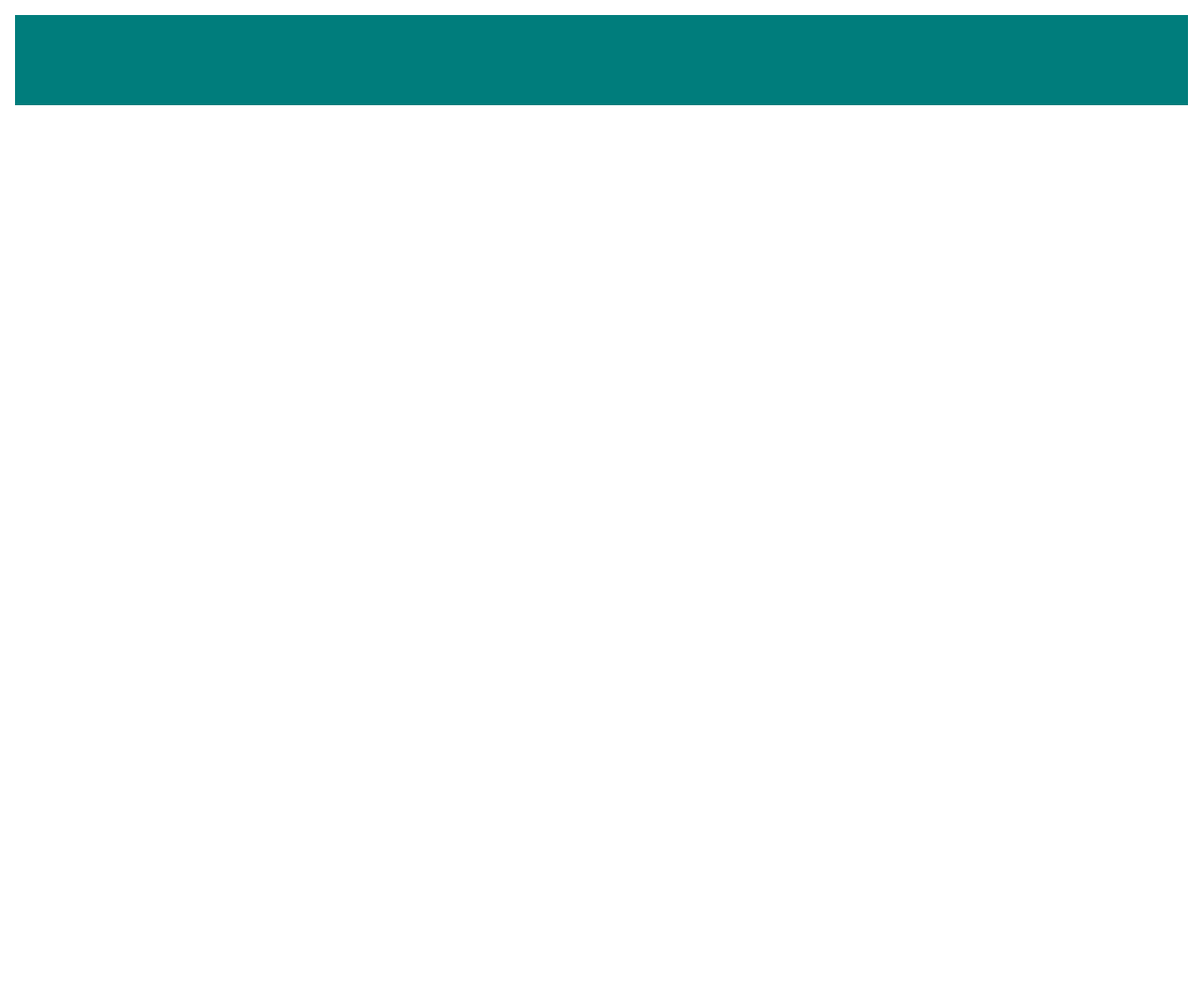
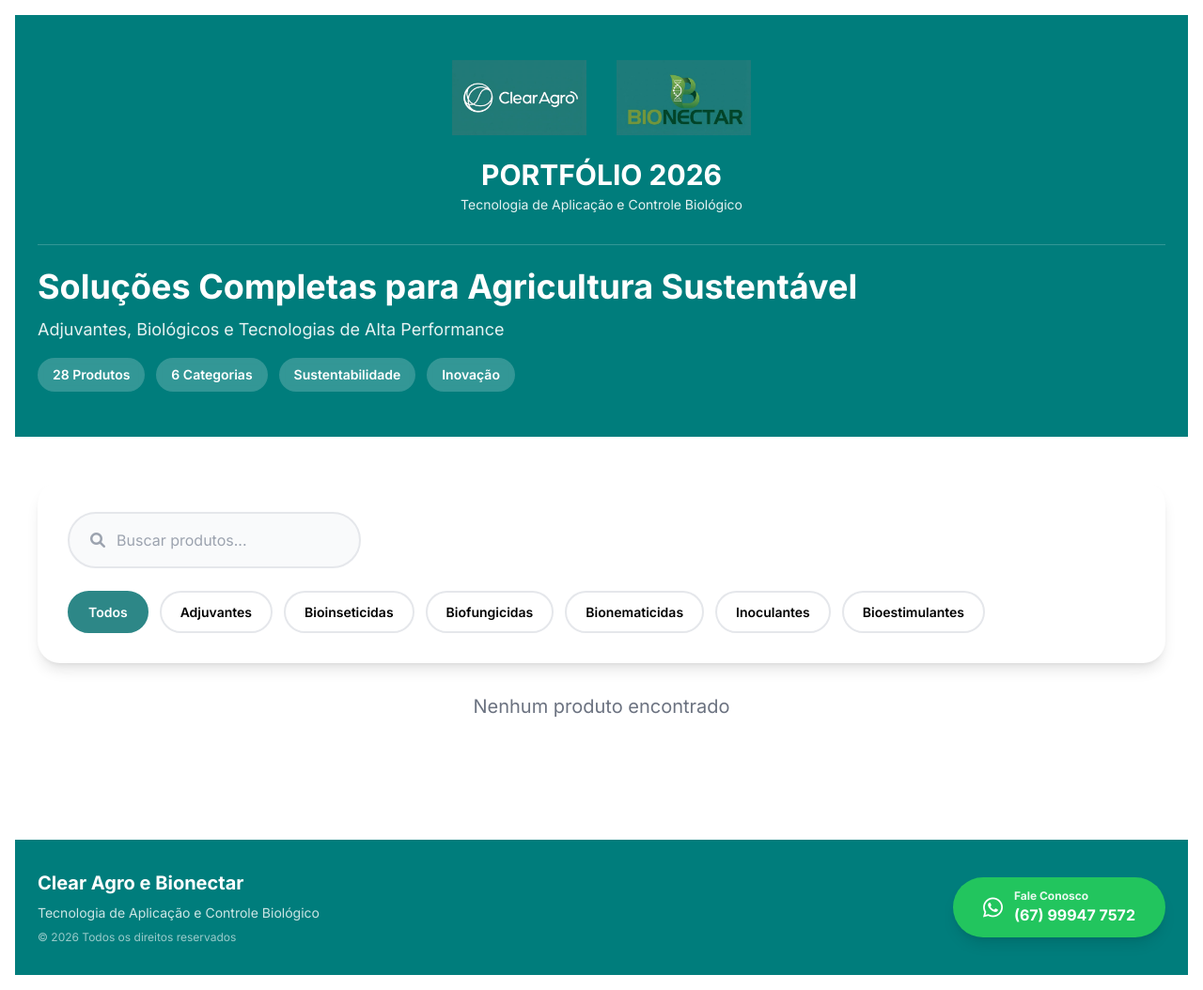
Before and after one commit to CesarDiogo/ClearAgro, a plain HTML site: page index.html in a window 1280 px wide. Shown: the whole page at 94% size. Before the commit the page ends 800 px from the top, so only its background shows below. Drawn offline with nearby package versions, Linux system fonts and the light colour scheme.

Commit message:
Update index.html with new header and footer content

```diff
--- a/index.html
+++ b/index.html
@@ -100,4 +100,97 @@
     <!-- Header -->
     <header class="premium-header text-white py-12 px-6 mb-12">
         <div class="max-w-7xl mx-auto">
-            <div class="fle
+            <div class="flex flex-col items-center mb-8">
+                <div class="flex items-center justify-center gap-8 mb-6">
+                    <img src="/ClearAgro/images/logo-clear-agro.png" alt="Clear Agro" class="h-20 w-auto">
+                    <img src="/ClearAgro/images/logo-bionectar.png" alt="Bionectar" class="h-20 w-auto">
+                </div>
+                <div class="text-center">
+                    <h2 class="text-3xl font-bold">PORTFÓLIO 2026</h2>
+                    <p class="text-white/90 text-sm mt-1">Tecnologia de Aplicação e Controle Biológico</p>
+                </div>
+            </div>
+            <div class="border-t border-white/20 pt-6">
+                <h1 class="text-4xl font-bold mb-3">Soluções Completas para Agricultura Sustentável</h1>
+                <p class="text-lg text-white/90 mb-4">Adjuvantes, Biológicos e Tecnologias de Alta Performance</p>
+                <div class="flex gap-3 text-sm flex-wrap">
+                    <span class="bg-white/20 backdrop-blur-sm px-4 py-2 rounded-full font-semibold">28 Produtos</span>
+                    <span class="bg-white/20 backdrop-blur-sm px-4 py-2 rounded-full font-semibold">6 Categorias</span>
+                    <span class="bg-white/20 backdrop-blur-sm px-4 py-2 rounded-full font-semibold">Sustentabilidade</span>
+                    <span class="bg-white/20 backdrop-blur-sm px-4 py-2 rounded-full font-semibold">Inovação</span>
+                </div>
+            </div>
+        </div>
+    </header>
+
+    <!-- Search and Filter -->
+    <div class="max-w-7xl mx-auto px-6 mb-8">
+        <div class="bg-white p-8 rounded-3xl shadow-lg">
+            <div class="relative mb-6">
+                <i class="fas fa-search absolute left-6 top-1/2 transform -translate-y-1/2 text-gray-400"></i>
+                <input type="text" id="searchInput" class="search-input" placeholder="Buscar produtos...">
+            </div>
+
+            <div class="flex flex-wrap gap-3" id="filterButtons">
+                <button class="filter-btn active" onclick="filterCategory('todos')">Todos</button>
+                <button class="filter-btn" onclick="filterCategory('adjuvante')">Adjuvantes</button>
+                <button class="filter-btn" onclick="filterCategory('bioinseticida')">Bioinseticidas</button>
+                <button class="filter-btn" onclick="filterCategory('biofungicida')">Biofungicidas</button>
+                <button class="filter-btn" onclick="filterCategory('bionematicida')">Bionematicidas</button>
+                <button class="filter-btn" onclick="filterCategory('inoculante')">Inoculantes</button>
+                <button class="filter-btn" onclick="filterCategory('bioestimulante')">Bioestimulantes</button>
+            </div>
+        </div>
+    </div>
+
+    <!-- Products -->
+    <main id="productsContainer" class="max-w-7xl mx-auto px-6 pb-16"></main>
+
+    <script>
+        const products = [];
+        let currentFilter = 'todos';
+
+        function renderProducts(filter = 'todos', searchTerm = '') {
+            const container = document.getElementById('productsContainer');
+            container.innerHTML = '<p class="text-center text-gray-500 text-xl">Nenhum produto encontrado</p>';
+        }
+
+        function filterCategory(category) {
+            currentFilter = category;
+            document.querySelectorAll('.filter-btn').forEach(btn => btn.classList.remove('active'));
+            event.target.classList.add('active');
+            renderProducts(category, document.getElementById('searchInput').value);
+        }
+
+        document.getElementById('searchInput').addEventListener('input', e => {
+            renderProducts(currentFilter, e.target.value);
+        });
+
+        renderProducts();
+    </script>
+
+    <!-- Footer -->
+    <footer class="premium-header text-white py-8 px-6 mt-16">
+        <div class="max-w-7xl mx-auto">
+            <div class="flex flex-col md:flex-row items-center justify-between gap-6">
+                <div class="text-center md:text-left">
+                    <h3 class="text-xl font-bold mb-2">Clear Agro e Bionectar</h3>
+                    <p class="text-white/80 text-sm">Tecnologia de Aplicação e Controle Biológico</p>
+                    <p class="text-white/60 text-xs mt-2">© 2026 Todos os direitos reservados</p>
+                </div>
+
+                <div class="text-center">
+                    <a href="https://wa.me/5567999477572" target="_blank" class="bg-green-500 hover:bg-green-600 text-white font-bold py-3 px-8 rounded-full flex items-center gap-3 transition-all shadow-lg hover:shadow-xl hover:scale-105">
+                        <i class="fab fa-whatsapp text-2xl"></i>
+                        <div class="text-left">
+                            <div class="text-xs opacity-90">Fale Conosco</div>
+                            <div class="font-bold">(67) 99947 7572</div>
+                        </div>
+                    </a>
+                </div>
+            </div>
+        </div>
+    </footer>
+
+</body>
+</html>
```
